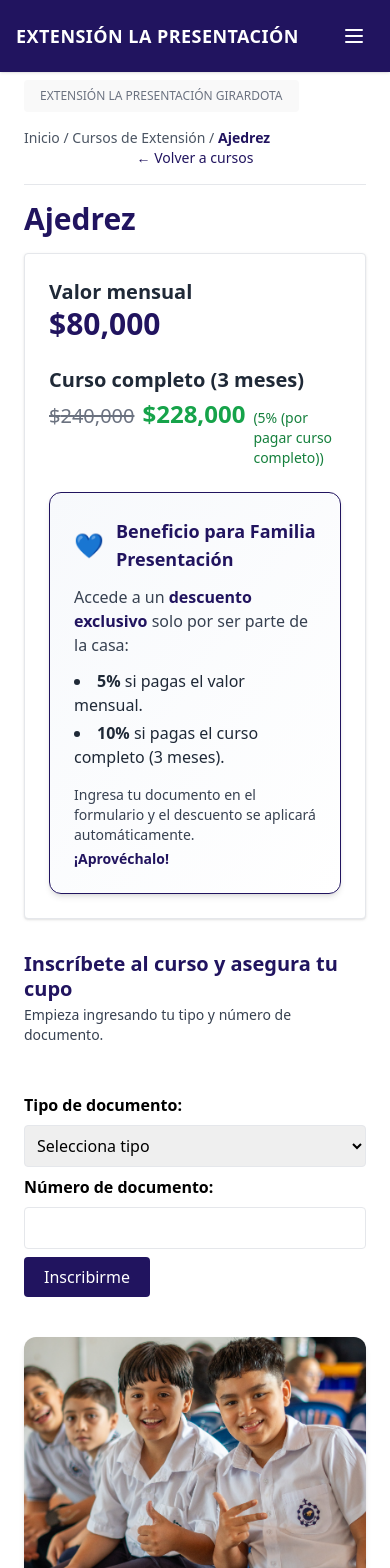
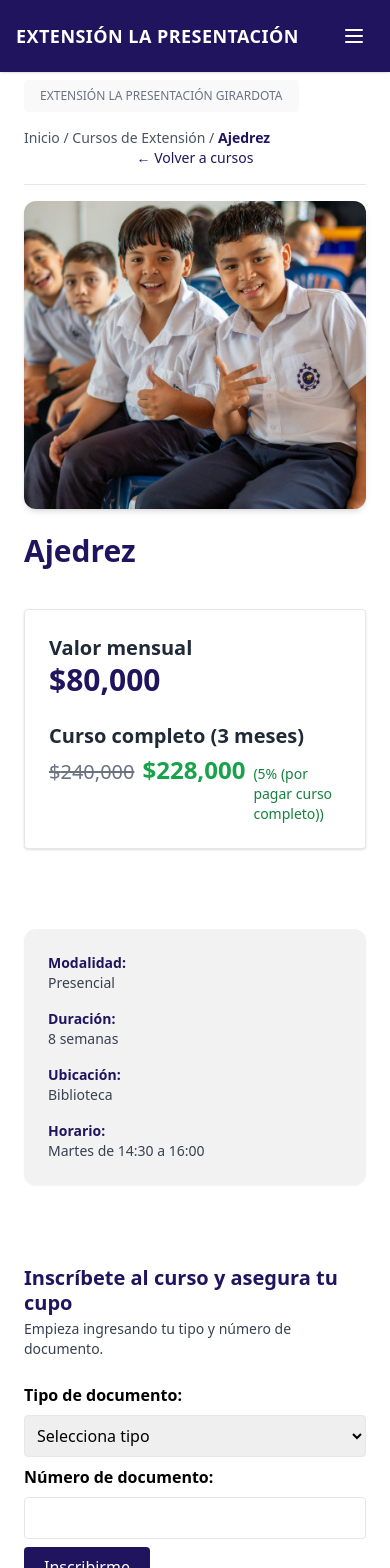
Before and after one commit to secifuentes/extension, a React (Vite) app: page /curso/ajedrez in a window 390 px wide. Shown: the top 1568 px of the page. Built offline with nearby package versions, Linux system fonts and the light colour scheme.

Commit message:
Ajustes para versión móvil en curso detalle, reestructuración de layout para que se vea correctamente en dispositivos móviles

```diff
--- a/src/pages/CursoDetalle.jsx
+++ b/src/pages/CursoDetalle.jsx
@@ -108,13 +108,41 @@
         </div>
       </div>
 
+      {/* Responsive: Primero la imagen */}
       <div className="max-w-7xl mx-auto px-6 pb-16 grid grid-cols-1 md:grid-cols-2 gap-10 mt-4">
-        {/* Columna izquierda (Imagen y detalles del curso en versión móvil y escritorio) */}
-        <div className="flex flex-col gap-6 order-2 md:order-1">
+        {/* Columna izquierda: Imagen y nombre del curso */}
+        <div className="flex flex-col gap-6">
           <div className="aspect-[3/2.7] overflow-hidden rounded-xl shadow-md">
             <img src={curso.imagen} alt={curso.nombre} className="w-full h-full object-cover" />
           </div>
 
+          {/* Título del curso */}
+          <h2 className="text-3xl font-bold text-institucional">{curso.nombre}</h2>
+        </div>
+
+        {/* Columna derecha: Bloques de valores */}
+        <div className="flex flex-col gap-4">
+          {/* Bloque visual de precios */}
+          <div className="border border-gray-200 p-6 rounded shadow space-y-6 bg-white">
+            <div>
+              <p className="text-xl font-semibold text-gray-800">Valor mensual</p>
+              <p className="text-3xl font-bold text-institucional">${valorMensual.toLocaleString()}</p>
+            </div>
+
+            <div>
+              <p className="text-xl font-semibold text-gray-800 mt-4">Curso completo (3 meses)</p>
+              <div className="flex items-baseline gap-2 mt-1">
+                <span className="text-gray-500 line-through text-xl">${valorTrimestral.toLocaleString()}</span>
+                <span className="text-2xl font-bold text-green-600">${total.toLocaleString()}</span>
+                <span className="text-sm text-green-700 font-medium">({textoDescuento})</span>
+              </div>
+            </div>
+          </div>
+        </div>
+      </div>
+
+      {/* Responsive: Detalles del curso (Modalidad, Duración, etc.) */}
+      <div className="max-w-7xl mx-auto px-6 pb-16 grid grid-cols-1 md:grid-cols-2 gap-10 mt-4">
         <div className="bg-[#f2f2f2] p-6 rounded-xl grid grid-cols-1 sm:grid-cols-3 gap-4 text-sm text-gray-700 shadow-sm">
           <div>
             <p className="text-institucional font-semibold">Modalidad:</p>
@@ -133,78 +161,15 @@
             <p>{curso.horario}</p>
           </div>
         </div>
-
-          <div>
-            <AccordionItem title="Requisitos" content={curso.requisitos} />
-            <AccordionItem title="Implementos necesarios" content={curso.implementos} />
-            <AccordionItem title="Beneficios" content={curso.beneficios} />
-            <AccordionItem title="Edad" content={curso.edad} />
-            <AccordionItem title="Curso con reserva previa" content={curso.reserva} />
-          </div>
       </div>
 
-        {/* Columna derecha (Precios y formulario de inscripción) */}
-        <div className="flex flex-col gap-4 order-1 md:order-2">
-          <h2 className="text-3xl font-bold text-institucional">{curso.nombre}</h2>
-
-          {/* Bloque visual de precios */}
-          <div className="border border-gray-200 p-6 rounded shadow space-y-6 bg-white">
-            <div>
-              <p className="text-xl font-semibold text-gray-800">Valor mensual</p>
-              <p className="text-3xl font-bold text-institucional">${valorMensual.toLocaleString()}</p>
+      {/* Abajo: Formulario de inscripción y acordeones */}
+      <div className="max-w-7xl mx-auto px-6 pb-16">
+        <div className="mt-4 mb-2">
+          <h3 className="text-xl font-semibold text-institucional leading-tight">Inscríbete al curso y asegura tu cupo</h3>
+          <p className="text-sm text-gray-700 mt-1">Empieza ingresando tu tipo y número de documento.</p>
         </div>
 
-            <div>
-              <p className="text-xl font-semibold text-gray-800 mt-4">Curso completo (3 meses)</p>
-              <div className="flex items-baseline gap-2 mt-1">
-                <span className="text-gray-500 line-through text-xl">${valorTrimestral.toLocaleString()}</span>
-                <span className="text-2xl font-bold text-green-600">${total.toLocaleString()}</span>
-                <span className="text-sm text-green-700 font-medium">({textoDescuento})</span>
-              </div>
-            </div>
-
-            <div className="bg-gradient-to-br from-[#f7f9fc] to-white border border-institucional rounded-xl p-6 shadow-md">
-              <div className="flex items-center gap-3 mb-3">
-                <div className="text-2xl">💙</div>
-                <h3 className="text-lg font-bold text-institucional">Beneficio para Familia Presentación</h3>
-              </div>
-
-              <p className="text-gray-700 mb-3">
-                Accede a un <span className="font-semibold text-institucional">descuento exclusivo</span> solo por ser parte de la casa:
-              </p>
-
-              <ul className="list-disc list-inside space-y-1 text-gray-800">
-                <li><strong>5%</strong> si pagas el valor mensual.</li>
-                <li><strong>10%</strong> si pagas el curso completo (3 meses).</li>
-              </ul>
-
-              <p className="mt-4 text-sm text-gray-700">
-                Ingresa tu documento en el formulario y el descuento se aplicará automáticamente.
-              </p>
-
-              <p className="mt-1 font-semibold text-institucional text-sm">¡Aprovéchalo!</p>
-            </div>
-
-            {datosEstudiante && modoPago === 'trimestral' && (
-              <div className="bg-green-50 border border-green-200 p-3 rounded text-sm text-green-800 font-medium">
-                Obtuviste un <strong>10% de descuento</strong> por ser parte de la Familia Presentación y pagar el curso completo.
-                <br />
-                <span className="font-bold">Total a pagar: ${total.toLocaleString()}</span>
-              </div>
-            )}
-          </div>
-
-          {/* Título motivador */}
-          <div className="mt-4 mb-2">
-            <h3 className="text-xl font-semibold text-institucional leading-tight">
-              Inscríbete al curso y asegura tu cupo
-            </h3>
-            <p className="text-sm text-gray-700 mt-1">
-              Empieza ingresando tu tipo y número de documento.
-            </p>
-          </div>
-
-          {/* Formulario de inscripción */}
         <div className="mt-6 space-y-2">
           <label className="block font-semibold">Tipo de documento:</label>
           <select
@@ -237,196 +202,13 @@
             Inscribirme
           </button>
         </div>
-
-          {yaInscrito && (
-            <div className="bg-red-100 text-red-700 border border-red-300 p-4 rounded mt-6">
-              Ya estás inscrito en este curso 🎓
-            </div>
-          )}
-
-          {mostrarFormulario && !yaInscrito && (
-            <div className="mt-6 p-4 bg-gray-100 rounded-lg border">
-              {inscripcionExitosa ? (
-                <div className="bg-green-50 border border-green-300 text-green-800 p-6 rounded shadow text-center">
-                  <h3 className="text-2xl font-bold">¡Felicitaciones! 🎉</h3>
-                  <p className="mt-2">Te has inscrito al curso <strong>{curso.nombre}</strong>.</p>
-                  <p className="mt-1">Estamos verificando tu comprobante de pago. Te enviaremos una confirmación pronto.</p>
-                </div>
-              ) : (
-                <form
-                  onSubmit={async (e) => {
-                    e.preventDefault();
-                    const form = e.target;
-
-                    const data = {
-                      nombres: datosEstudiante?.nombres || form.nombres.value,
-                      apellidos: datosEstudiante?.apellidos || form.apellidos.value,
-                      documento,
-                      tipoDocumento: tipoDoc,
-                      correo: datosEstudiante?.correo || form.correo.value,
-                      telefono: datosEstudiante?.telefono || form.telefono.value,
-                      fechaNacimiento: form.fechaNacimiento.value,
-                      cursoId: id,
-                      cursoNombre: curso.nombre,
-                      esEstudiante: !!datosEstudiante,
-                      formaPago: modoPago,
-                      valorPagado: total,
-                      pagoConfirmado: false,
-                      comprobante: comprobanteBase64,
-                    };
-
-                    console.log('➡ Enviando inscripción a:', `${API_URL}/api/inscripciones`);
-
-                    try {
-                      const res = await fetch(`${API_URL}/api/inscripciones`, {
-                        method: 'POST',
-                        headers: { 'Content-Type': 'application/json' },
-                        body: JSON.stringify(data),
-                      });
-
-                      const result = await res.json();
-                      if (res.ok) {
-                        setInscripcionExitosa(true);
-                      } else {
-                        alert('Error al guardar inscripción');
-                      }
-                    } catch (err) {
-                      console.error('❌ Error al enviar inscripción:', err);
-                      alert('No se pudo conectar con el servidor');
-                    }
-                  }}
-                  className="space-y-4"
-                >
-                  <label className="block font-semibold">Forma de pago:</label>
-                  <select
-                    className="w-full border p-2 rounded"
-                    value={modoPago}
-                    onChange={(e) => setModoPago(e.target.value)}
-                  >
-                    <option value="trimestral">Curso completo (3 meses)</option>
-                    <option value="mensual">Pago mensual</option>
-                  </select>
-
-                  <input
-                    name="nombres"
-                    type="text"
-                    placeholder="Nombres"
-                    className={`w-full p-2 border rounded ${datosEstudiante ? 'bg-gray-100 text-gray-500' : ''}`}
-                    defaultValue={datosEstudiante?.nombres || ''}
-                    readOnly={!!datosEstudiante}
-                    required
-                  />
-                  <input
-                    name="apellidos"
-                    type="text"
-                    placeholder="Apellidos"
-                    className={`w-full p-2 border rounded ${datosEstudiante ? 'bg-gray-100 text-gray-500' : ''}`}
-                    defaultValue={datosEstudiante?.apellidos || ''}
-                    readOnly={!!datosEstudiante}
-                    required
-                  />
-                  <input
-                    name="correo"
-                    type="email"
-                    placeholder="Correo electrónico"
-                    className={`w-full p-2 border rounded ${datosEstudiante ? 'bg-gray-100 text-gray-500' : ''}`}
-                    defaultValue={datosEstudiante?.correo || ''}
-                    readOnly={!!datosEstudiante}
-                    required
-                  />
-                  <input
-                    name="telefono"
-                    type="tel"
-                    placeholder="Celular"
-                    className="w-full p-2 border rounded"
-                    defaultValue={datosEstudiante?.telefono || ''}
-                    required
-                  />
-                  <input
-                    name="fechaNacimiento"
-                    type="date"
-                    className="w-full p-2 border rounded text-gray-500"
-                    required
-                    onChange={(e) => setEsMenor(calcularSiEsMenor(e.target.value))}
-                  />
-
-                  {esMenor && (
-                    <>
-                      <input
-                        name="acudiente"
-                        type="text"
-                        placeholder="Nombre del acudiente"
-                        className="w-full p-2 border rounded"
-                        required
-                      />
-                      <input
-                        name="telefonoAcudiente"
-                        type="tel"
-                        placeholder="Teléfono del acudiente"
-                        className="w-full p-2 border rounded"
-                        required
-                      />
-                    </>
-                  )}
-
-                  <input
-                    type="file"
-                    accept="image/*"
-                    onChange={async (e) => {
-                      const file = e.target.files[0];
-                      if (!file) return;
-
-                      const reader = new FileReader();
-                      reader.onloadend = () => {
-                        setComprobanteBase64(reader.result.split(',')[1]); // solo el base64
-                      };
-                      reader.readAsDataURL(file);
-                    }}
-                    className="w-full p-2 border rounded"
-                    required
-                  />
-
-                  {/* RESUMEN DEL PAGO FINAL */}
-                  <div className="bg-white border border-dashed border-institucional p-4 rounded text-sm space-y-2">
-                    <p className="font-semibold mb-2 text-institucional text-base">Resumen del pago</p>
-
-                    <p>
-                      <strong>Curso:</strong> {curso.nombre}
-                    </p>
-                    <p>
-                      <strong>Forma de pago:</strong> {modoPago === 'mensual' ? 'Pago mensual' : 'Curso completo (3 meses)'}
-                    </p>
-                    <p>
-                      <strong>Valor original:</strong> ${modoPago === 'mensual' ? valorMensual.toLocaleString() : valorTrimestral.toLocaleString()}
-                    </p>
-                    <p>
-                      <strong>Descuento aplicado:</strong> {textoDescuento}
-                    </p>
-
-                    {datosEstudiante && modoPago === 'trimestral' && (
-                      <div className="bg-green-50 border border-green-200 p-3 rounded text-sm text-green-800 font-medium">
-                        Obtuviste un <strong>10% de descuento</strong> por ser parte de la Familia Presentación y pagar el curso completo.
-                        <br />
-                        <span className="font-bold">Total a pagar: ${total.toLocaleString()}</span>
-                      </div>
-                    )}
-
-                    <div className="mt-3 pt-3 border-t">
-                      <p className="text-lg font-bold text-institucional">
-                        Total a pagar: ${total.toLocaleString()}
-                      </p>
-                    </div>
       </div>
 
-                  <button type="submit" className="w-full bg-institucional text-white py-2 rounded hover:bg-presentacionDark">
-                    Finalizar inscripción
-                  </button>
-                </form>
-              )}
-            </div>
-          )}
-        </div>
-      </div>
+      <AccordionItem title="Requisitos" content={curso.requisitos} />
+      <AccordionItem title="Implementos necesarios" content={curso.implementos} />
+      <AccordionItem title="Beneficios" content={curso.beneficios} />
+      <AccordionItem title="Edad" content={curso.edad} />
+      <AccordionItem title="Curso con reserva previa" content={curso.reserva} />
     </div>
   );
 };
```
Lines whose indentation alone changed are shown as unchanged.
